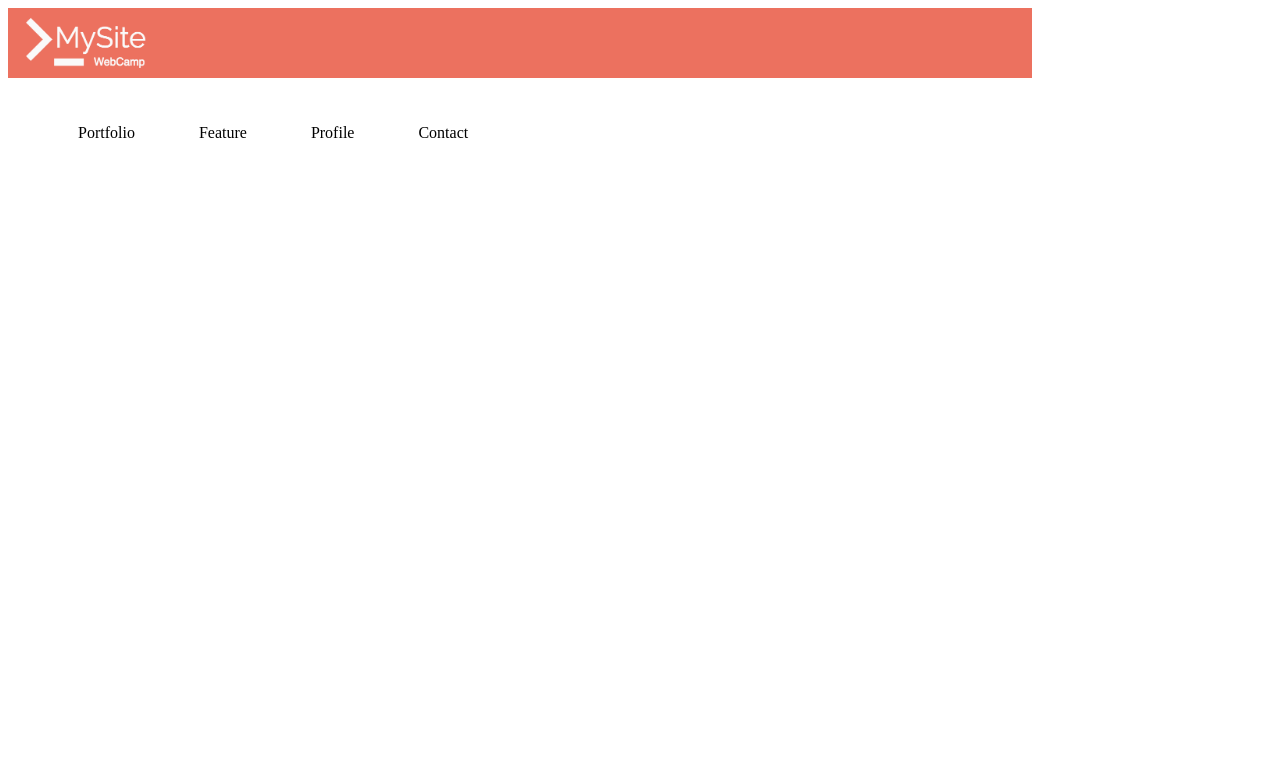
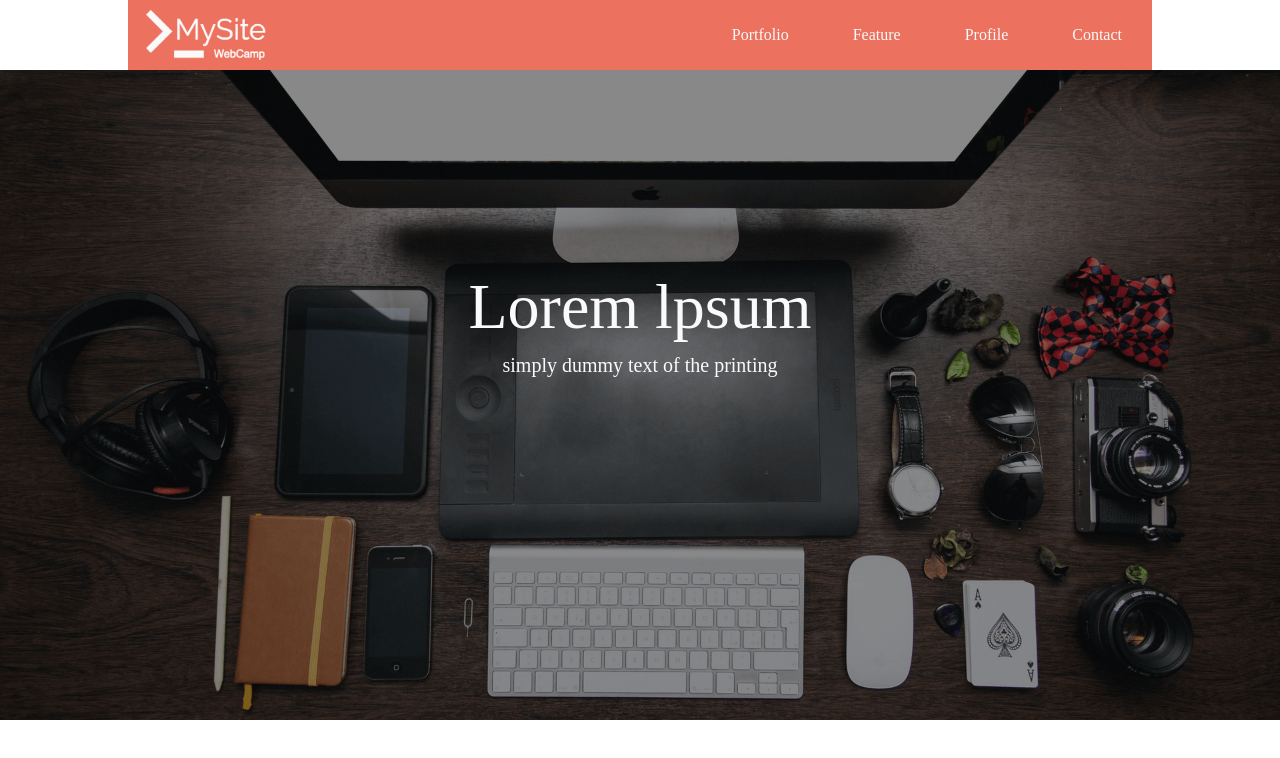
Before and after one commit to shouichi161/html, a plain HTML site: page index.html in a window 1280 px wide. Drawn offline with Linux system fonts and the light colour scheme.

Commit message:
[update]main-visualを追加

```diff
--- a/index.html
+++ b/index.html
@@ -18,6 +18,14 @@
         </ul>
       </nav>
     </header>
+
+    <div class="main-visual">
+      <div class="main-visual-content">
+        <p class="main-visual-name">Lorem lpsum</p>
+        <p class="main-visual-text">simply dummy text of the printing</p>
+      </div>
+    </div>
+
   </body>
 
 </html>
--- a/style.css
+++ b/style.css
@@ -1,11 +1,21 @@
+* {
+    margin: 0;
+    padding: 0;
+    box-sizing: border-box;
+}
+
 header {
   width: 1024px;
   height: 70px;
-  background-color: #ec715f
+  background-color: #ec715f;
+  margin: 0 auto;
+  display: flex;
+  justify-content: flex-end;
 }
 
 .mysite {
   height: 70px;
+  margin-right: auto;
 }
 
 nav {
@@ -14,8 +24,32 @@ nav {
 
 .nav-item {
   font-size: 16px;
-  /*color: #FAFAFA;*/
+  color: #FAFAFA;
   margin: 0 30px;
   display: inline-block;
   list-style: none;
 }
+
+.main-visual {
+  width: 100%;
+  height: 650px;
+  margin: 0 auto;
+  background-image: url("img5/mv.png");
+  background-size: cover;
+  background-position: center;
+}
+
+.main-visual-content {
+  text-align: center;
+}
+.main-visual-name {
+  padding-top:200px;
+  font-size: 64px;
+  color: #FAFAFA;
+  margin-bottom: 10px;
+}
+
+.main-visual-text {
+  font-size: 20px;
+  color: #FAFAFA;
+}
```
